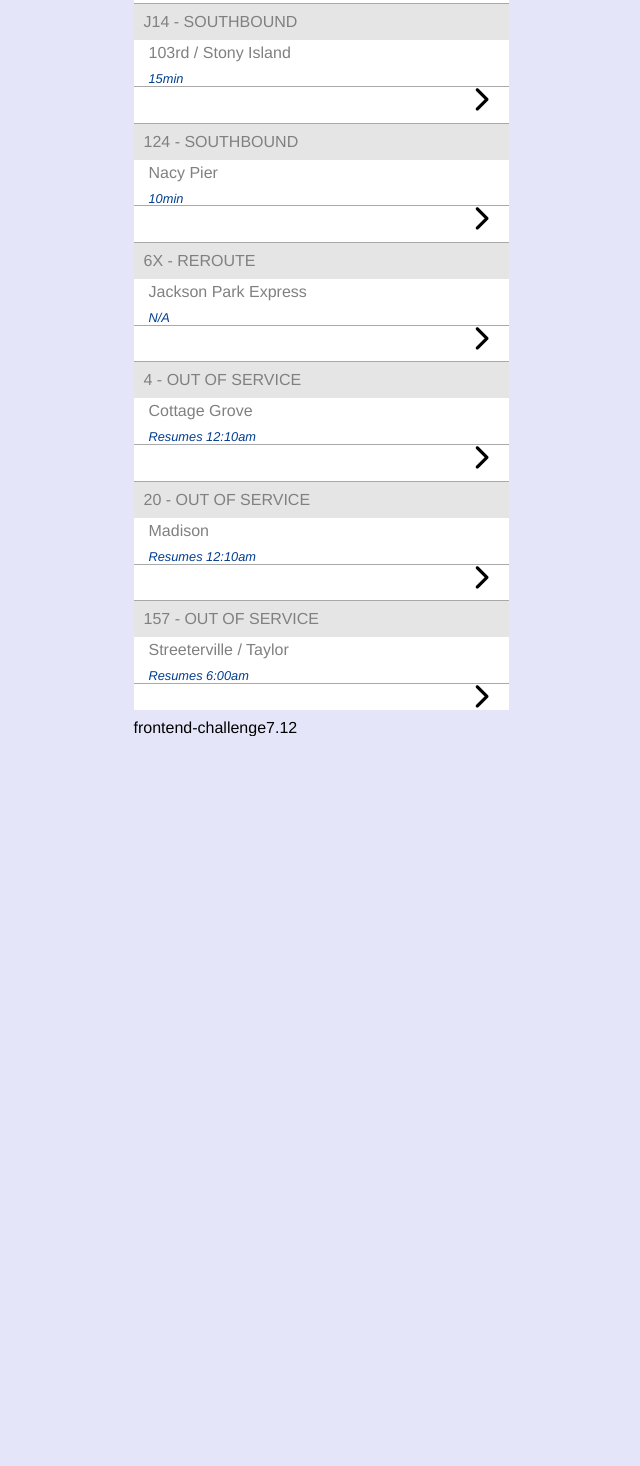
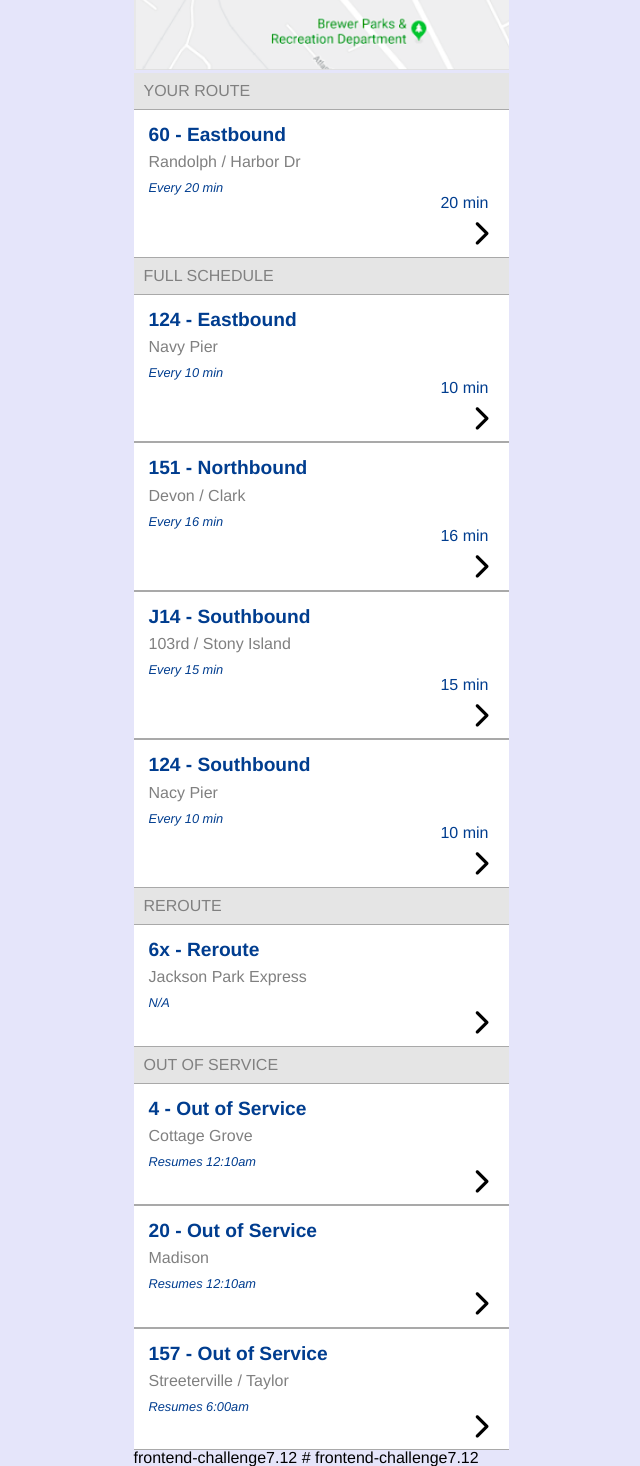
Before and after one commit to sylviasorriento/frontend-challenge7.12, a plain HTML site: page index.html in a window 1280 px wide. Shown: the part 403-1869 px from the top of the page, without its empty margins (319-959 px from the left). Before the commit the page ends 1139 px from the top, so only its background shows below. Drawn offline with Linux system fonts and the light colour scheme.

Commit message:
updated per revision - added lists instead of divs - kept old code in comments for now in case of errors

```diff
--- a/index.html
+++ b/index.html
@@ -8,18 +8,130 @@
     <script src="https://use.fontawesome.com/37471687aa.js"></script>
   </head>
   <body>
+    <header>
+      <section class="status-and-nav">
+        <img src="images/statusbar.png" class="statusbar" alt="status bar"/>
           <nav>
-      <div class="arrow-left">
+            <ul id="navigation">
+              <li class="arrow-left">
                 <i class="fa fa-chevron-left fa-inverse fa-2x" aria-hidden="true"></i>
-      </div>
+              </li>
+              <!-- <section class="Bus-Heading"> -->
+              <li><img src="images/bus-symbol.png" class="bus" alt="bus symbol"/></li>
+              <li><h1>Washington / State</h1></li>
+              <!-- </section> -->
+              <li><img src="images/alert.png" class="alert" alt="alert symbol"/></li>
+            </ul>
           </nav>
+      </section>
+    </header>
+
+    <img src="images/map.png" class="map" alt="map"/>
     <section class="container">
+      <h1>your route</h1>
+      <ul id="your-route">
+        <section class="content">
+          <li><h2>60 - Eastbound</h2></li>
+          <li><h3>Randolph / Harbor Dr</h3></li>
+          <li><h4>Every 20 min</h4></li>
+          <li><h5>20 min</h5></li>
+          <li class="arrow">
+            <i class="fa fa-chevron-right fa-2x" aria-hidden="true"></i>
+          </li>
+        </section>
+      </ul>
+      <h1>full schedule</h1>
+      <ul id="full-schedule">
+        <section class="content">
+          <li><h2>124 - Eastbound</h2></li>
+          <li><h3>Navy Pier</h3></li>
+          <li><h4>Every 10 min</h4></li>
+          <li><h5>10 min</h5></li>
+          <li class="arrow">
+            <i class="fa fa-chevron-right fa-2x" aria-hidden="true"></i>
+          </li>
+        </section>
+        <section class="content">
+          <li><h2>151 - Northbound</h2></li>
+          <li><h3>Devon / Clark</h3></li>
+          <li><h4>Every 16 min</h4></li>
+          <li><h5>16 min</h5></li>
+          <li class="arrow">
+            <i class="fa fa-chevron-right fa-2x" aria-hidden="true"></i>
+          </li>
+        </section>
+        <section class="content">
+          <li><h2>J14 - Southbound</h2></li>
+          <li><h3>103rd / Stony Island</h3><li>
+          <li><h4>Every 15 min</h4></li>
+          <li><h5>15 min</h5><li>
+          <li class="arrow">
+            <i class="fa fa-chevron-right fa-2x" aria-hidden="true"></i>
+          </li>
+        </section>
+        <section class="content">
+          <li><h2>124 - Southbound</h2></li>
+          <li><h3>Nacy Pier</h3></li>
+          <li><h4>Every 10 min</h4></li>
+          <li><h5>10 min</h5></li>
+          <li class="arrow">
+            <i class="fa fa-chevron-right fa-2x" aria-hidden="true"></i>
+          </li>
+        </section>
+      </ul>
+      <h1>reroute</h1>
+      <ul id="reroute">
+        <section class="content">
+          <li><h2>6x - Reroute</h2></li>
+          <li><h3>Jackson Park Express</h3></li>
+          <li><h4>N/A</h4></li>
+          <li class="arrow">
+            <i class="fa fa-chevron-right fa-2x" aria-hidden="true"></i>
+          </li>
+        </section>
+      </ul>
+      <h1>out of service</h1>
+      <ul id="out-of-service">
+        <section class="content">
+          <li><h2>4 - Out of Service</h2></li>
+          <li><h3>Cottage Grove</h3></li>
+          <li><h4>Resumes 12:10am</h4></li>
+          <li class="arrow">
+            <i class="fa fa-chevron-right fa-2x" aria-hidden="true"></i>
+          </li>
+        </section>
+        <section class="content">
+          <li><h2>20 - Out of Service</h2></li>
+          <li><h3>Madison</h3></li>
+          <li><h4>Resumes 12:10am</h4></li>
+          <li class="arrow">
+            <i class="fa fa-chevron-right fa-2x" aria-hidden="true"></i>
+          </li>
+        </section>
+        <section class="content">
+          <li><h2>157 - Out of Service</h2></li>
+          <li><h3>Streeterville / Taylor</h3></li>
+          <li><h4>Resumes 6:00am</h4></li>
+          <li class="arrow">
+            <i class="fa fa-chevron-right fa-2x" aria-hidden="true"></i>
+          </li>
+        </section>
+      </ul>
+    </section>
+  </body>
+</html>
+frontend-challenge7.12
+
+<!-- <section class="container">
+  <img src="images/map.png" class="map" alt="map"/>
+  <h1>your route</h1>
   <section class="route-list">
     <div id="60" class="location">
       <div class="content">
         <h1>60 - <em>Eastbound</em></h1>
         <h3>Randolph / Harbor Dr</h3>
-            <h4>20min</h4>
+        <h4>Every 20min</h4>
+        <h5>20min</h5>
       </div>
       <div class="arrow">
         <i class="fa fa-chevron-right fa-2x" aria-hidden="true"></i>
@@ -29,7 +141,8 @@
       <div class="content">
         <h1>124 - <em>Eastbound</em></h1>
         <h3>Navy Pier</h3>
-            <h4>10min</h4>
+        <h4>Every 10min</h4>
+        <h5>10min</h5>
       </div>
       <div class="arrow">
         <i class="fa fa-chevron-right fa-2x" aria-hidden="true"></i>
@@ -39,7 +152,8 @@
       <div class="content">
         <h1>151 - <em>Northbound</em></h1>
         <h3>Devon / Clark</h3>
-            <h4>16min</h4>
+        <h4>Every 16min</h4>
+        <h5>16min</h5>
       </div>
       <div class="arrow">
         <i class="fa fa-chevron-right fa-2x" aria-hidden="true"></i>
@@ -49,7 +163,8 @@
       <div class="content">
         <h1>J14 - <em>Southbound</em></h1>
         <h3>103rd / Stony Island</h3>
-            <h4>15min</h4>
+        <h4>Every 15min</h4>
+        <h5>15min</h5>
       </div>
       <div class="arrow">
         <i class="fa fa-chevron-right fa-2x" aria-hidden="true"></i>
@@ -59,7 +174,8 @@
       <div class="content">
         <h1>124 - <em>Southbound</em></h1>
         <h3>Nacy Pier</h3>
-            <h4>10min</h4>
+        <h4>Every 10min</h4>
+        <h5>10min</h5>
       </div>
       <div class="arrow">
         <i class="fa fa-chevron-right fa-2x" aria-hidden="true"></i>
@@ -106,7 +222,5 @@
       </div>
     </div>
   </section>
-    </section>
-  </body>
-</html>
-frontend-challenge7.12
+</section> -->
+# frontend-challenge7.12
```
Lines whose indentation alone changed are shown as unchanged.
